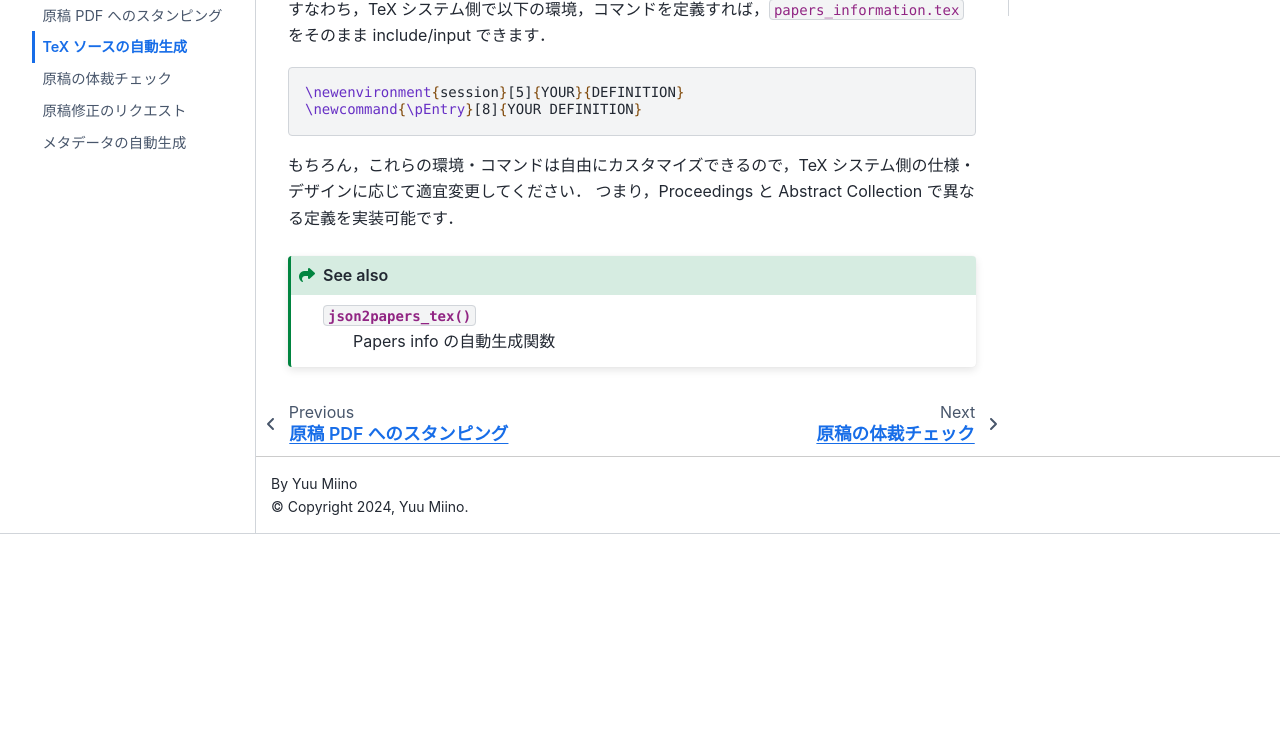
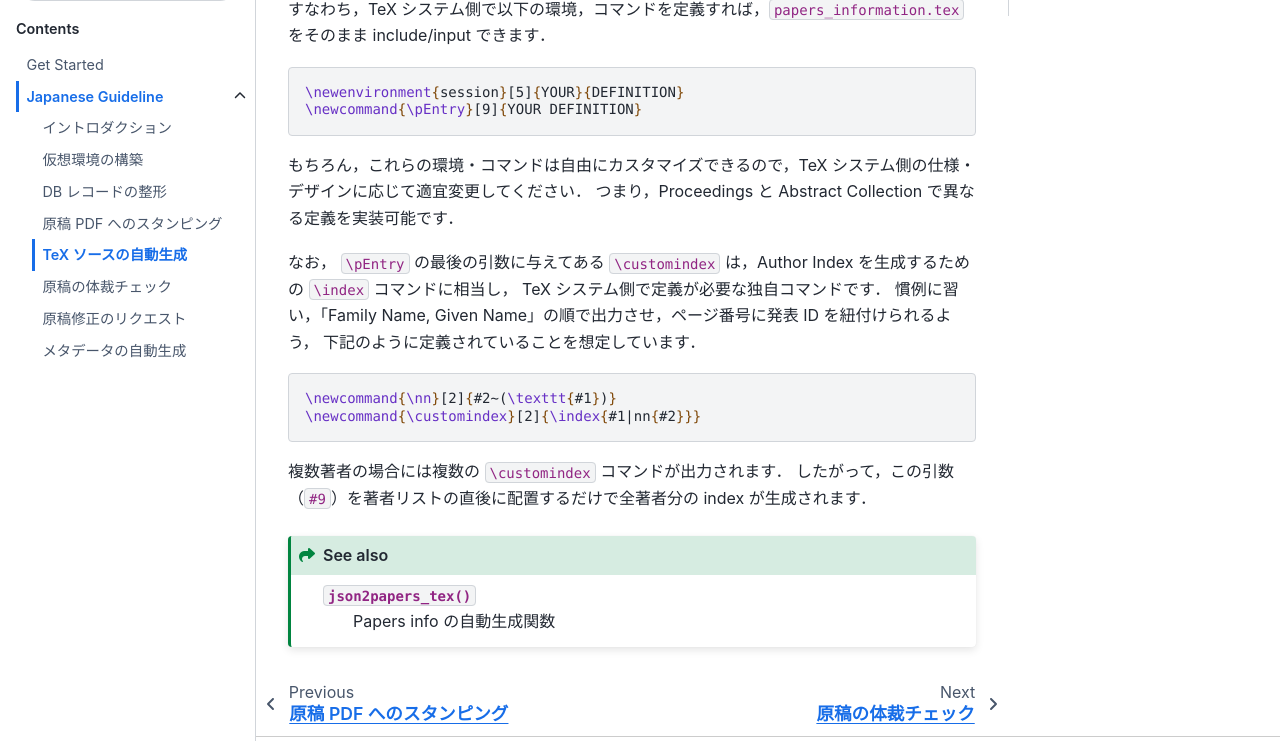
Before and after one commit to Yuu-Miino-NUE/noltaSympoPubTools, a Sphinx documentation site: the page built from docs/_contents/ja_guideline/generate_tex.rst, in a window 1280 px wide and 900 px high, scrolled down 3877 px, cut to the strip 159-900 px from the top of the window. Built offline with Sphinx 7.4.7 and the Sphinx Book theme 1.1.4, drawn with Linux system fonts in a browser that asks for light colours; pages that are not in the unit, such as notebooks, are missing from menus; the version number could not be read and is left out; before the commit the page ends 4570 px from its top, so only the background shows below that.

Commit message:
Add explanation for customindex

```diff
--- a/docs/_contents/ja_guideline/generate_tex.rst
+++ b/docs/_contents/ja_guideline/generate_tex.rst
@@ -133,11 +133,24 @@ Papers info を TeX ソースファイルとして出力するためには，以
 .. code-block:: latex
 
     \newenvironment{session}[5]{YOUR}{DEFINITION}
-    \newcommand{\pEntry}[8]{YOUR DEFINITION}
+    \newcommand{\pEntry}[9]{YOUR DEFINITION}
 
 もちろん，これらの環境・コマンドは自由にカスタマイズできるので，TeX システム側の仕様・デザインに応じて適宜変更してください．
 つまり，Proceedings と Abstract Collection で異なる定義を実装可能です．
 
+なお， ``\pEntry`` の最後の引数に与えてある ``\customindex`` は，Author Index を生成するための ``\index`` コマンドに相当し，
+TeX システム側で定義が必要な独自コマンドです．
+慣例に習い，「Family Name, Given Name」の順で出力させ，ページ番号に発表 ID を紐付けられるよう，
+下記のように定義されていることを想定しています．
+
+.. code-block:: latex
+
+    \newcommand{\nn}[2]{#2~(\texttt{#1})}
+    \newcommand{\customindex}[2]{\index{#1|nn{#2}}}
+
+複数著者の場合には複数の ``\customindex`` コマンドが出力されます．
+したがって，この引数（``#9``）を著者リストの直後に配置するだけで全著者分の index が生成されます．
+
 .. seealso::
     :func:`.json2papers_tex`
         Papers info の自動生成関数
```
